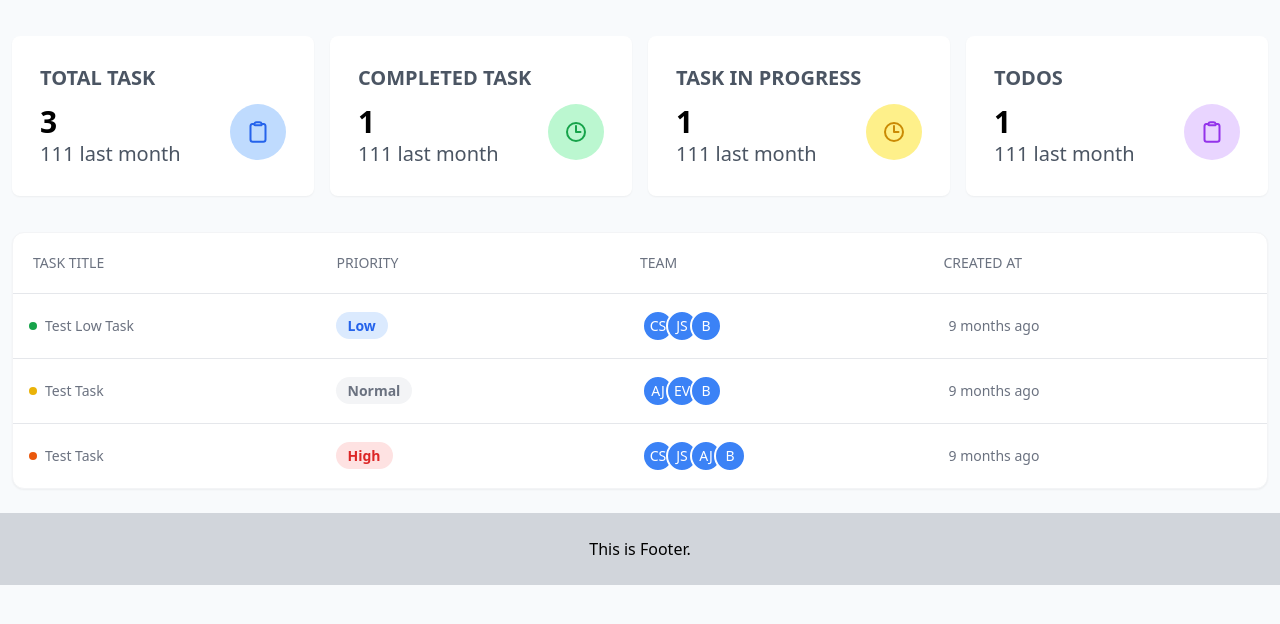
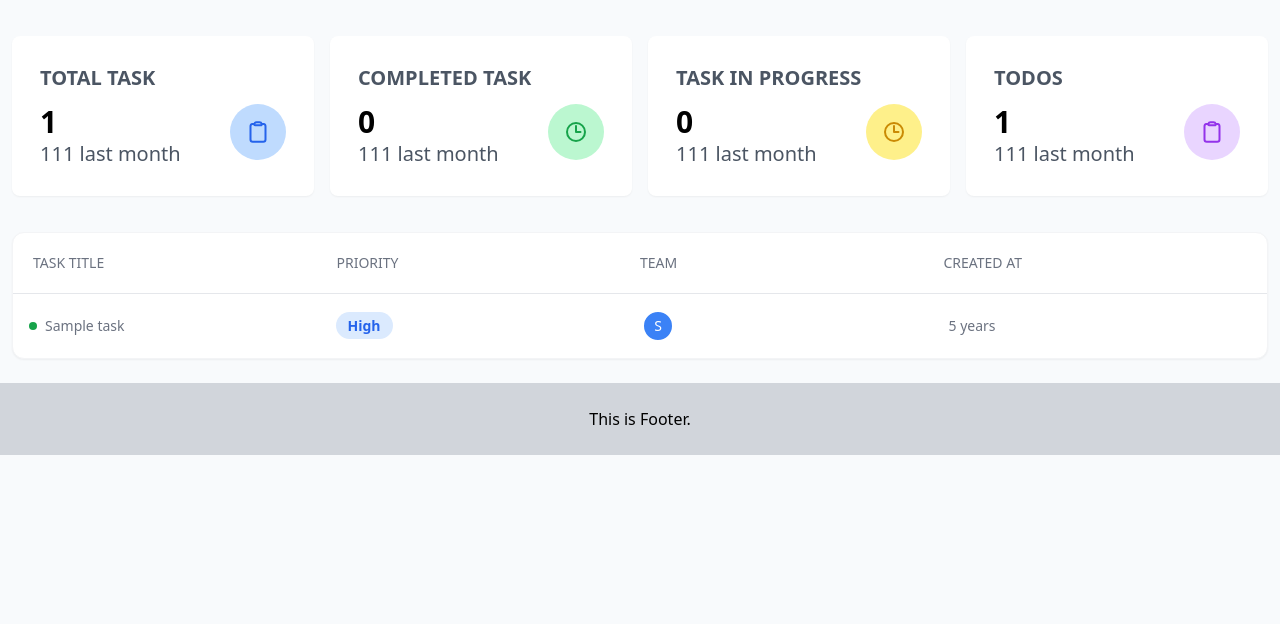
Before and after one commit to rjmahfuztech/task-management, a Django app: page /tasks/manager-dashboard/ in a window 1280 px wide. Shown: the part 64-688 px from the top of the page. Run offline with Django 5.2, Linux system fonts and the light colour scheme; tables that the repository leaves empty hold one stand-in row (values such as "Sample post").

Commit message:
manager dashboard data dynamiced

```diff
--- a/tasks/templates/dashboard/dashboard.html
+++ b/tasks/templates/dashboard/dashboard.html
@@ -50,7 +50,7 @@
             <h2 class="text-xl text-gray-600 font-semibold mb-3">TOTAL TASK</h2>
             <div class="flex justify-between">
               <div>
-                <h1 class="text-3xl font-bold">3</h1>
+                <h1 class="text-3xl font-bold">{{total_task}}</h1>
                 <p class="text-xl text-gray-600">111 last month</p>
               </div>
               <div
@@ -80,7 +80,7 @@
             </h2>
             <div class="flex justify-between">
               <div>
-                <h1 class="text-3xl font-bold">1</h1>
+                <h1 class="text-3xl font-bold">{{completed_task}}</h1>
                 <p class="text-xl text-gray-600">111 last month</p>
               </div>
               <div
@@ -110,7 +110,7 @@
             </h2>
             <div class="flex justify-between">
               <div>
-                <h1 class="text-3xl font-bold">1</h1>
+                <h1 class="text-3xl font-bold">{{in_progress_task}}</h1>
                 <p class="text-xl text-gray-600">111 last month</p>
               </div>
               <div
@@ -138,7 +138,7 @@
             <h2 class="text-xl text-gray-600 font-semibold mb-3">TODOS</h2>
             <div class="flex justify-between">
               <div>
-                <h1 class="text-3xl font-bold">1</h1>
+                <h1 class="text-3xl font-bold">{{pending_task}}</h1>
                 <p class="text-xl text-gray-600">111 last month</p>
               </div>
               <div
--- a/tasks/templates/dashboard/manager-dashboard.html
+++ b/tasks/templates/dashboard/manager-dashboard.html
@@ -10,106 +10,28 @@
       <div>TEAM</div>
       <div>CREATED AT</div>
     </div>
-    {% comment %} Task table 1 {% endcomment %}
+    {% for task in tasks %}
       <div class="grid grid-cols-4 gap-1 p-4 items-center">
         <div class="flex items-center">
           <div class="w-2 h-2 bg-green-600 rounded-full mr-2"></div>
-        <span>Test Low Task</span>
+          <span>{{task.title}}</span>
         </div>
         <div>
           <span
             class="bg-blue-100 text-blue-600 font-semibold px-2 sm:px-3 py-1 rounded-full"
           >
-          Low
+          {{task.details.get_priority_display}}
           </span>
         </div>
         <div class="flex -space-x-1 sm:-space-x-2">
-        <div
-          class="w-5 h-5 sm:w-8 sm:h-8 flex justify-center items-center bg-blue-500 text-white rounded-full border-2 border-white"
-        >
-          CS
+          {% for emp in task.assigned_to.all %}
+            <div class="w-5 h-5 sm:w-8 sm:h-8 flex justify-center items-center bg-blue-500 text-white rounded-full border-2 border-white">
+              {{emp.name|slice:":1"}}
             </div>
-        <div
-          class="w-5 h-5 sm:w-8 sm:h-8 flex justify-center items-center bg-blue-500 text-white rounded-full border-2 border-white"
-        >
-          JS
+          {% endfor %}
         </div>
-        <div
-          class="w-5 h-5 sm:w-8 sm:h-8 flex justify-center items-center bg-blue-500 text-white rounded-full border-2 border-white"
-        >
-          B
+        <div class="text-gray-500">{{task.created_at|timesince}}</div>
       </div>
-      </div>
-      <div class="text-gray-500">9 months ago</div>
-    </div>
-    {% comment %} Task table 2 {% endcomment %}
-    <div class="grid grid-cols-4 gap-1 p-4 items-center">
-      <div class="flex items-center">
-        <div class="w-2 h-2 bg-yellow-500 rounded-full mr-2"></div>
-        <span>Test Task</span>
-      </div>
-      <div>
-        <span
-          class="bg-gray-100 text-gray-500 font-semibold px-2 sm:px-3 py-1 rounded-full"
-        >
-          Normal
-        </span>
-      </div>
-      <div class="flex -space-x-1 sm:-space-x-2">
-        <div
-          class="w-5 h-5 sm:w-8 sm:h-8 flex justify-center items-center bg-blue-500 text-white rounded-full border-2 border-white"
-        >
-          AJ
-        </div>
-        <div
-          class="w-5 h-5 sm:w-8 sm:h-8 flex justify-center items-center bg-blue-500 text-white rounded-full border-2 border-white"
-        >
-          EV
-        </div>
-        <div
-          class="w-5 h-5 sm:w-8 sm:h-8 flex justify-center items-center bg-blue-500 text-white rounded-full border-2 border-white"
-        >
-          B
-        </div>
-      </div>
-      <div class="text-gray-500">9 months ago</div>
-    </div>
-    {% comment %} Task table 3 {% endcomment %}
-    <div class="grid grid-cols-4 gap-1 p-4 items-center">
-      <div class="flex items-center">
-        <div class="w-2 h-2 bg-orange-600 rounded-full mr-2"></div>
-        <span>Test Task</span>
-      </div>
-      <div>
-        <span
-          class="bg-red-100 text-red-600 font-semibold px-2 sm:px-3 py-1 rounded-full"
-        >
-          High
-        </span>
-      </div>
-      <div class="flex -space-x-1 sm:-space-x-2">
-        <div
-          class="w-5 h-5 sm:w-8 sm:h-8 flex justify-center items-center bg-blue-500 text-white rounded-full border-2 border-white"
-        >
-          CS
-        </div>
-        <div
-          class="w-5 h-5 sm:w-8 sm:h-8 flex justify-center items-center bg-blue-500 text-white rounded-full border-2 border-white"
-        >
-          JS
-        </div>
-        <div
-          class="w-5 h-5 sm:w-8 sm:h-8 flex justify-center items-center bg-blue-500 text-white rounded-full border-2 border-white"
-        >
-          AJ
-        </div>
-        <div
-          class="w-5 h-5 sm:w-8 sm:h-8 flex justify-center items-center bg-blue-500 text-white rounded-full border-2 border-white"
-        >
-          B
-        </div>
-      </div>
-      <div class="text-gray-500">9 months ago</div>
-    </div>
+    {% endfor %}
   </div>
   {% endblock tasks %}
--- a/tasks/templates/show_task.html
+++ b/tasks/templates/show_task.html
@@ -18,12 +18,16 @@
         {% endfor %}
         {% endcomment %}
 
-        {% comment %} <p class="text-2lx">{{cnt_task.total_cnt}}</p> {% endcomment %}
+        {% comment %} <p class="text-2lx">{{cnt_task.total_cnt}}</p>
 
         {% for project in projects %}
             <p>{{project.name}}</p>
             <b>{{project.task_cnt}}</b>
         {% endfor %}
+        {% endcomment %}
+        <hr>
+        {% for task in tasks %} <li>{{task.id}} -- {{task.title}}</li> <p>{{task.details.priority}}</p>{% endfor %}
+        <hr>
     </div>
 </body>
 </html>
--- a/tasks/views.py
+++ b/tasks/views.py
@@ -6,7 +6,20 @@ from datetime import date
 from django.db.models import Q,Count
 
 def manager_dashboard(request):
-    return render(request, "dashboard/manager-dashboard.html")
+    tasks = Task.objects.all()
+    total_task = tasks.count()
+    completed_task = Task.objects.filter(status="COMPLETED").count()
+    in_progress_task = Task.objects.filter(status="IN_PROGRESS").count()
+    pending_task = Task.objects.filter(status="PENDING").count()
+
+    context = {
+        'tasks':tasks,
+        'total_task': total_task,
+        'completed_task': completed_task,
+        'in_progress_task': in_progress_task,
+        'pending_task': pending_task
+    }
+    return render(request, "dashboard/manager-dashboard.html",context)
 
 def user_dashboard(request):
     return render(request, "dashboard/user-dashboard.html")
@@ -36,7 +49,7 @@ def create_task(request):
 def view_task(request):
     """Retrieve data from Tasks"""
     # retrieve all tasks data
-    tasks = Task.objects.all()
+    # tasks = Task.objects.all()
     # retrieve specific single data
     task_specific = Task.objects.get(id=9)
     # retrieve first data
@@ -44,19 +57,19 @@ def view_task(request):
 
     """Filter data from Tasks"""
     # filter data depending on status
-    pending_task = Task.objects.filter(status="PENDING")
+    # pending_task = Task.objects.filter(status="PENDING")
     # show the task which due_data is Today
-    due_date = Task.objects.filter(due_date=date.today())
+    # due_date = Task.objects.filter(due_date=date.today())
     # show the all tasks which priority is not low
-    priority = TaskDetails.objects.exclude(priority="H")
+    # priority = TaskDetails.objects.exclude(priority="H")
     # show the task that contains specific word example: around
-    task_by_text = Task.objects.filter(title__icontains="around")
+    # task_by_text = Task.objects.filter(title__icontains="around")
     # show the task that contains specific word example: it and status: completed
-    task_by_text = Task.objects.filter(title__icontains="it", status="COMPLETED")
+    # task_by_text = Task.objects.filter(title__icontains="it", status="COMPLETED")
     # show the tasks which status pending or completed
-    status = Task.objects.filter(Q(status="PENDING") | Q(status="COMPLETED"))
+    # status = Task.objects.filter(Q(status="PENDING") | Q(status="COMPLETED"))
     # to check data available or not
-    check = Task.objects.filter(status="PENDING").exists()
+    # check = Task.objects.filter(status="PENDING").exists()
 
     """Related Data Queries [Advanced (select_related and prefetch_related)]"""
     '''(select_related) works on (ForeignKey, OneToOneField)'''
@@ -78,12 +91,27 @@ def view_task(request):
     # prefetch_related on Task
     # tasks = Task.objects.prefetch_related('assigned_to').all()
     # prefetch_related on Employee (Reverse Relation)
-    tasks = Employee.objects.prefetch_related('tasks').all()
+    # tasks = Employee.objects.prefetch_related('tasks').all()
 
     """Aggregate function query [Count,Avg,Max,Min,etc]"""
     # Count total task
-    cnt_task = Task.objects.aggregate(total_cnt=Count('id'))
+    # cnt_task = Task.objects.aggregate(total_cnt=Count('id'))
     # Count all tasks that available in a Project using (annotate)
-    projects = Project.objects.annotate(task_cnt=Count('project_task'))
+    # projects = Project.objects.annotate(task_cnt=Count('project_task'))
 
-    return render(request, "show_task.html", {"tasks":tasks, "cnt_task":cnt_task, "projects":projects})
+    # return render(request, "show_task.html", {"tasks":tasks, "cnt_task":cnt_task, "projects":projects})
+
+    # data = Task.objects.prefetch_related('assigned_to').all()
+
+    # specific_project = Project.objects.get(id=2)
+
+    # tasks1 = specific_project.project_task.all()
+
+    # employee = Employee.objects.filter(tasks__project=specific_project).distinct()
+
+    # all_task = TaskDetails.objects.exclude(priority='L').values()
+    all_task = Task.objects.select_related('details').exclude(details__priority='M')
+
+
+
+    return render(request, "show_task.html", {"tasks": all_task})
```
Lines whose indentation alone changed are shown as unchanged.
